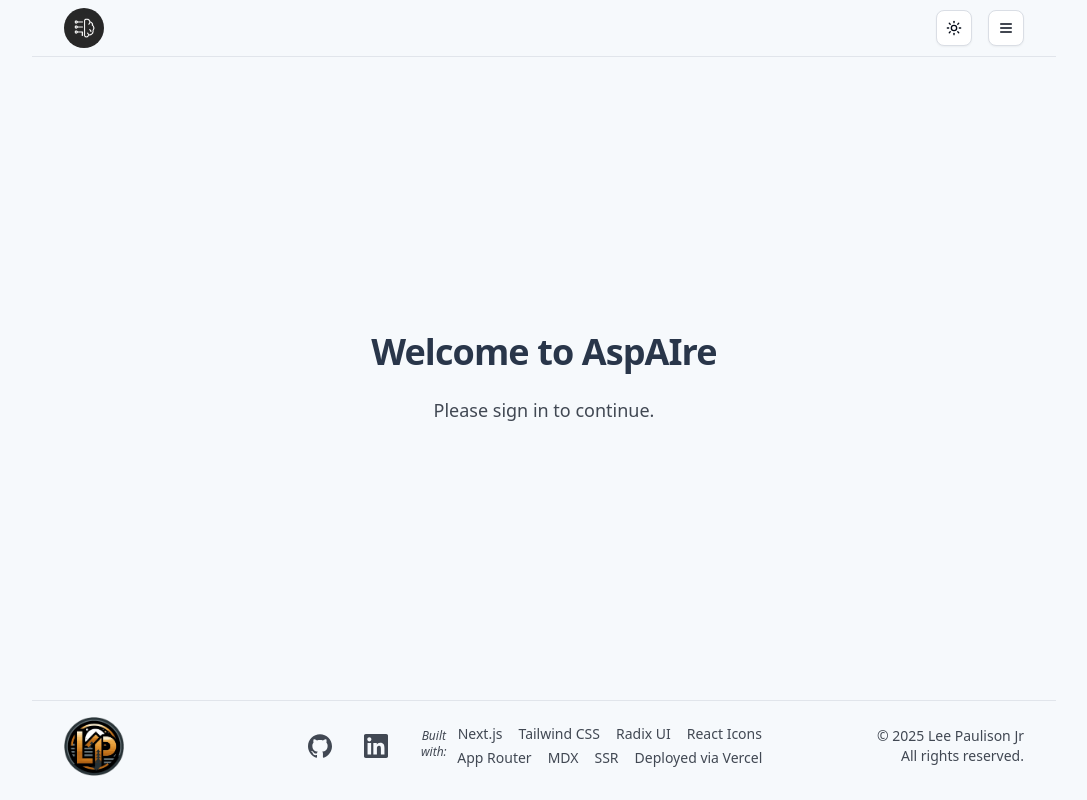
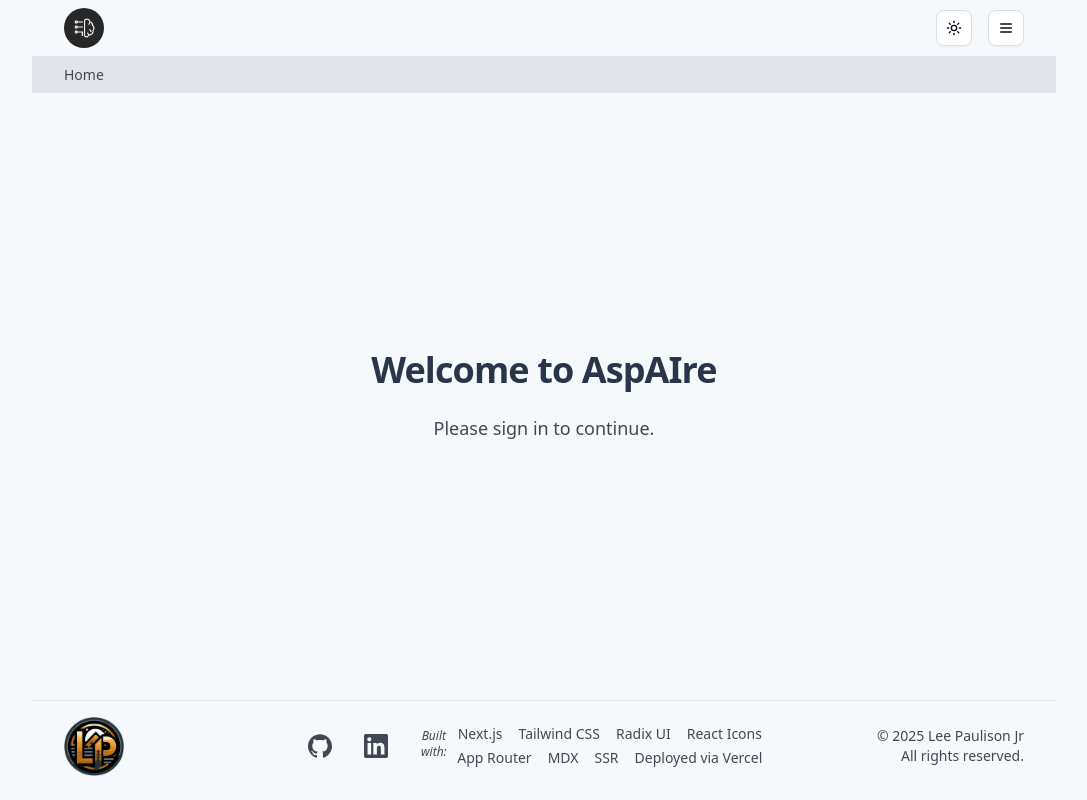
Before and after one commit to LeePaulison/aspaire, a Next.js app: page / in a window 1280 px wide. Shown: the whole page, without its empty margins (96-1183 px from the left). Built offline with nearby package versions, Linux system fonts and the light colour scheme; no server answers.

Commit message:
adding breadcrumbs

```diff
--- a/app/layout.js
+++ b/app/layout.js
@@ -3,8 +3,9 @@ import './globals.css';
 // Custom Providers
 import { AppProvider } from '@/components/providers/appProvider';
 // UI Components
-import { Header } from '@/components/ui/header';
-import { Footer } from '@/components/ui/footer';
+import { Header } from '@/components/header';
+import { Footer } from '@/components/footer';
+import { Breadcrumb } from '@/components/breadcrumb';
 
 const geistSans = Geist({
   variable: '--font-geist-sans',
@@ -38,6 +39,8 @@ export default function RootLayout({ children }) {
           <div className='flex flex-col h-screen overflow-x-hidden'>
             {/* Header */}
             <Header />
+            {/* Breadcrumb */}
+            <Breadcrumb />
             {/* Main content */}
             <main className='flex-grow overflow-y-auto'>
               <section className='container h-full'>{children}</section>
--- /dev/null
+++ b/components/breadcrumb.jsx
@@ -0,0 +1,36 @@
+'use client';
+
+import Link from 'next/link';
+import { usePathname } from 'next/navigation';
+
+export function Breadcrumb() {
+  const pathname = usePathname();
+  const segments = pathname.split('/').filter(Boolean);
+
+  const crumbs = [
+    { href: '/', label: 'Home' },
+    ...segments.map((segment, index) => {
+      const href = '/' + segments.slice(0, index + 1).join('/');
+      const label = segment.charAt(0).toUpperCase() + segment.slice(1).replace(/-/g, ' ');
+      return { href, label };
+    }),
+  ];
+
+  return (
+    <nav aria-label="Breadcrumb">
+      <div className="container py-2 flex flex-wrap items-center gap-1 text-sm bg-muted text-muted-foreground">
+        {crumbs.map((crumb, index) => (
+          <span key={crumb.href} className="flex items-center gap-1">
+            {index > 0 && <span className="text-muted-foreground">/</span>}
+            <Link
+              href={crumb.href}
+              className="text-muted-foreground hover:text-primary hover:underline transition-colors"
+            >
+              {crumb.label}
+            </Link>
+          </span>
+        ))}
+      </div>
+    </nav>
+  );
+}
--- /dev/null
+++ b/contracts/actions/resumes/index.js
@@ -0,0 +1,6 @@
+export * from './createFileResume';
+export * from './createPastedResume';
+export * from './updateResume';
+export * from './deleteResume';
+export * from './getResumeById';
+export * from './getResumesByUser';
```
Also changed, not shown: contracts/actions/resumes/getResumeById.js (renamed from contracts/actions/resumes/getResume.js).
